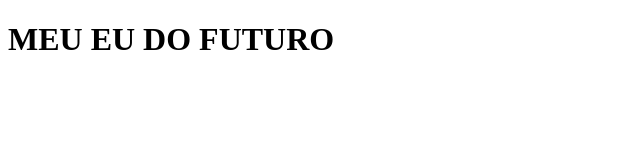
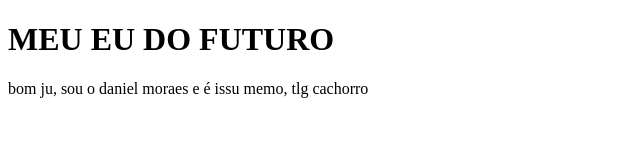
Before and after one commit to MoraesDandan/com-amor-DanDan, a plain HTML site: page index.html in a window 1280 px wide. Shown: the whole page, without its empty margins (0-640 px from the left). Drawn offline with Linux system fonts and the light colour scheme.

Commit message:
corpo da carta

```diff
--- a/index.html
+++ b/index.html
@@ -7,7 +7,7 @@
 </head>
 <body>
     <H1>MEU EU DO FUTURO</H1>
-
+<p> bom ju, sou o daniel moraes e é issu memo, tlg cachorro</p>
 
 
 
```
